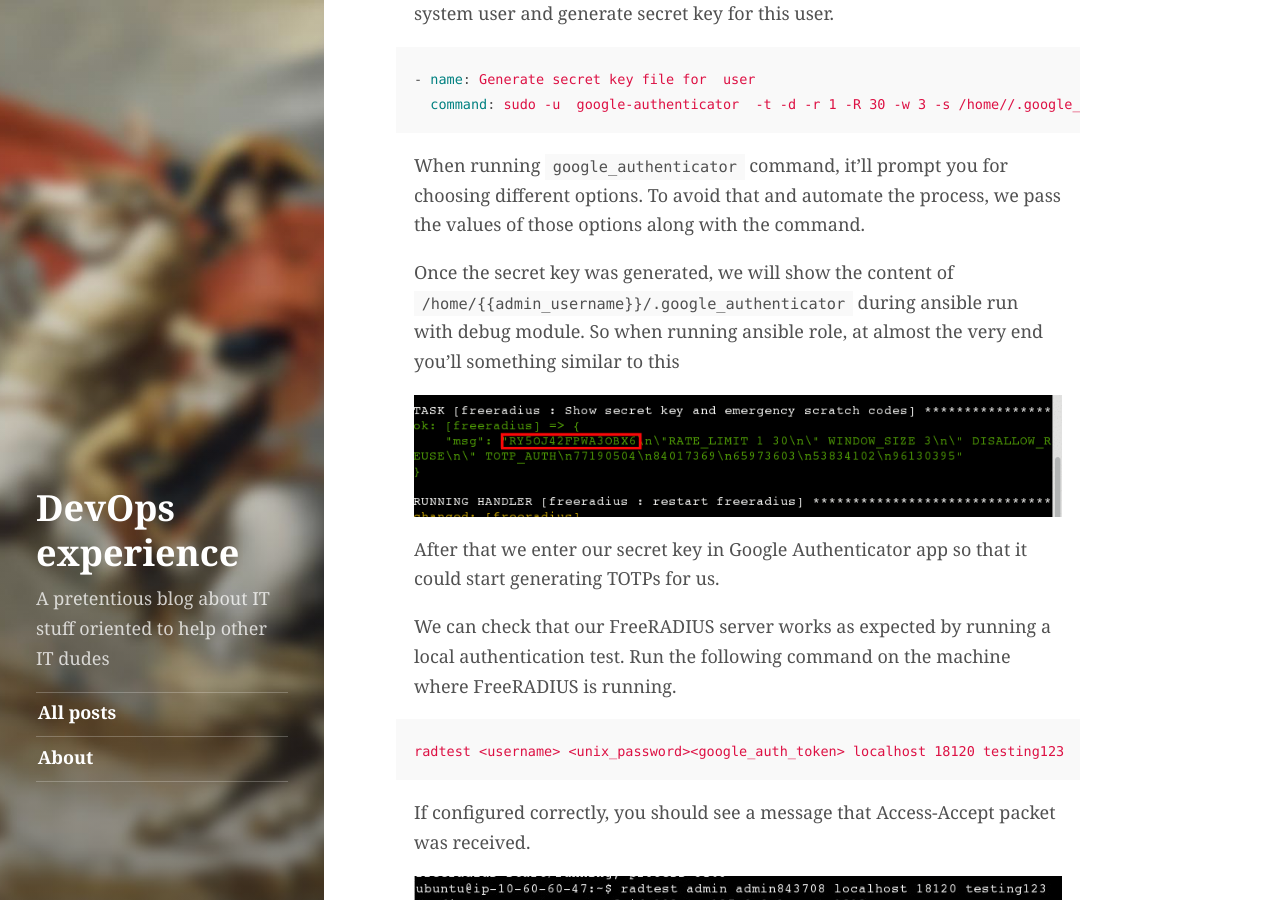
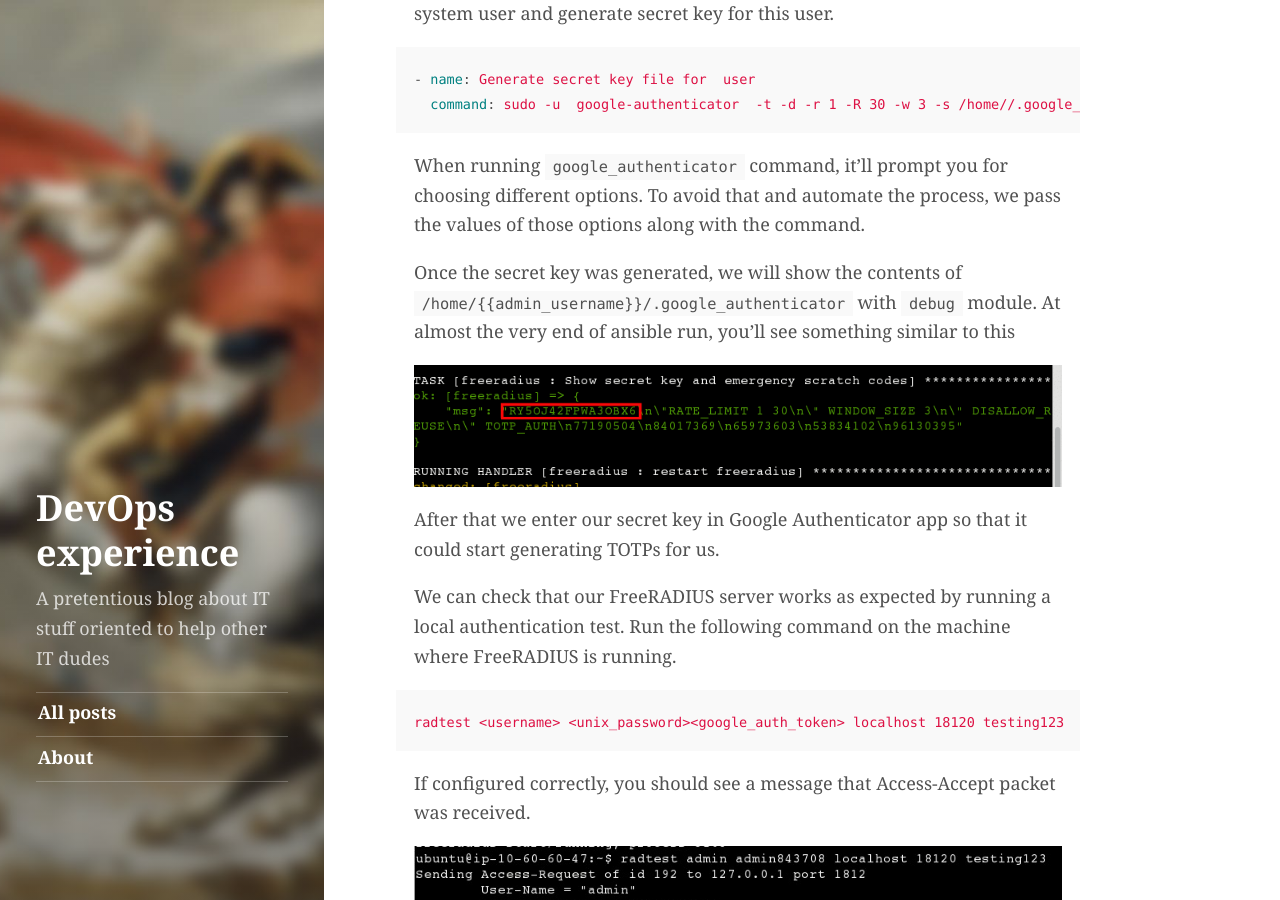
Before and after one commit to Artemmkin/Artemmkin.github.io, a Jekyll site: the page built from _posts/2017-03-05-vpn-ciscoasa-part1.md, in a window 1280 px wide and 900 px high, scrolled down 2237 px. Built offline with Jekyll 4.4.1, drawn with Linux system fonts in a browser that asks for light colours.

Commit message:
Edit the post

````diff
--- a/_posts/2017-03-05-vpn-ciscoasa-part1.md
+++ b/_posts/2017-03-05-vpn-ciscoasa-part1.md
@@ -65,7 +65,7 @@ We're done with FreeRADIUS configuration and it's time to create our first syste
 ~~~
 When running ```google_authenticator``` command, it'll prompt you for choosing different options. To avoid that and automate the process, we pass the values of those options along with the command.
 
-Once the secret key was generated, we will show the content of {% raw %} ```/home/{{admin_username}}/.google_authenticator```{% endraw %} during ansible run with debug module. So when running ansible role, at almost the very end you'll something similar to this
+Once the secret key was generated, we will show the contents of {% raw %} ```/home/{{admin_username}}/.google_authenticator```{% endraw %} with ```debug``` module. At almost the very end of ansible run, you'll see something similar to this
 
 ![400x200](/public/img/CiscoVPN/secret_key.gif)
 
````
